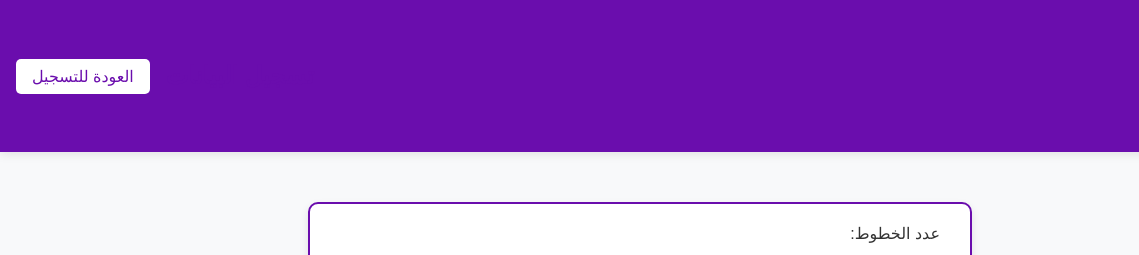
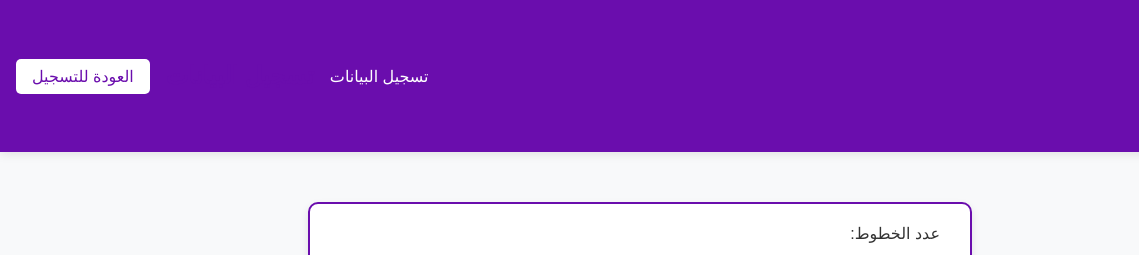
Before and after one commit to mohandhassan12/team-warek, a website: page daily-lines.html in a window 1280 px wide. Shown: the top 255 px of the page, 0-1139 px from the left. Drawn offline with Linux system fonts and the light colour scheme.

Commit message:
Update daily-lines.html

```diff
--- a/daily-lines.html
+++ b/daily-lines.html
@@ -175,7 +175,8 @@
     <div class="header">
         <img src="logo5.png" alt="Logo" class="logo">
         <div class="nav-buttons">
-            <h2>تسجيل البيانات</h2>
+            <p>تسجيل البيانات </p>
+               <h2>تسجيل البيانات</h2>
             <button onclick="location.href='home.html'">العودة للتسجيل</button>
         </div>
     </div>
```
